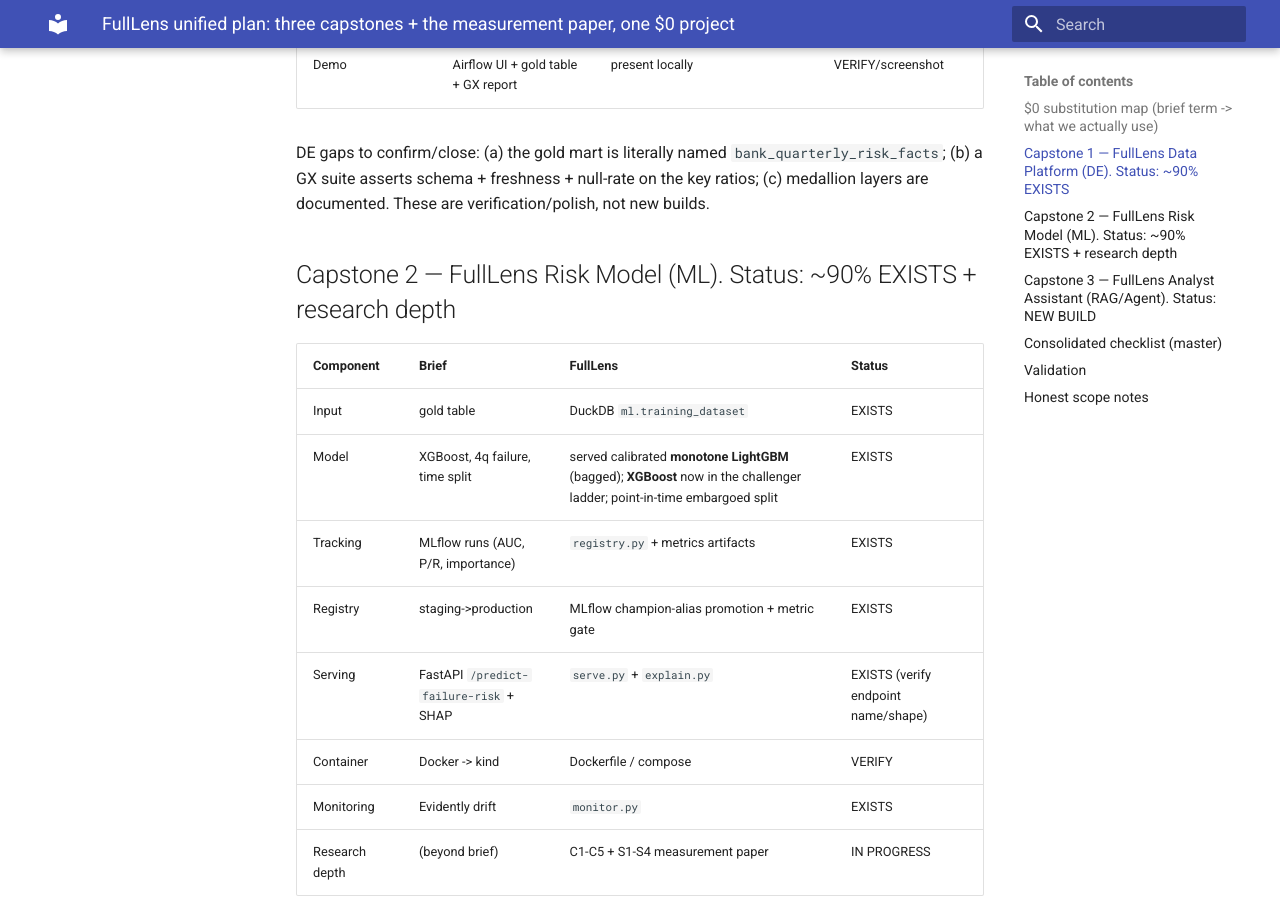
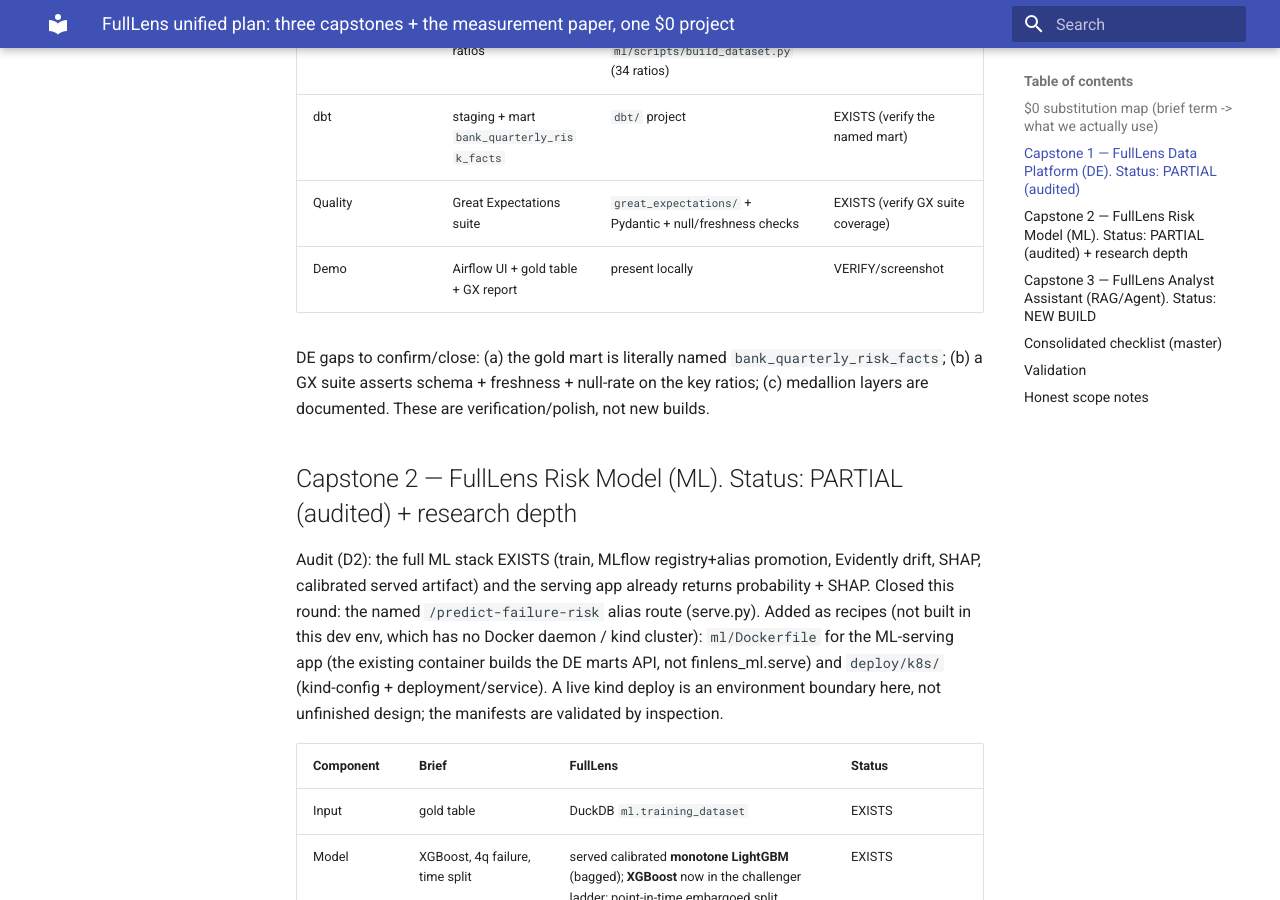
Before and after one commit to vaddhiparthy/FinLens-Banking-Stress-Intelligence-Platform, an MkDocs documentation site: the page built from docs/PROJECT_CAPSTONES.md, in a window 1280 px wide and 900 px high, scrolled down 1549 px. Built offline with MkDocs 1.6.1 and Material for MkDocs 9.7.7, drawn with Linux system fonts in a browser that asks for light colours; some of the changed text lies outside the part shown.

Commit message:
D2 (partial): /predict-failure-risk alias + ML-serving Docker/k8s recipes
- serve.py: named /predict-failure-risk route (returns probability + SHAP reasons), the
  Capstone-2 serving contract. The existing /predict already did this; this is the named alias.
- ml/Dockerfile: containerizes finlens_ml.serve (the prior container builds the DE marts API,
  not the model API). deploy/k8s/ kind-config + deployment/service manifests.
- Docker/kind are reproducible recipes validated by inspection, NOT built/applied here (no
  Docker daemon or cluster in this env) — an environment boundary, stated honestly.
- Corrected PROJECT_CAPSTONES: Capstones 1-2 are PARTIAL not ~90%; the DE bank-quarter gold
  mart and a real GX suite are genuinely missing (D1, next).

```diff
--- a/docs/PROJECT_CAPSTONES.md
+++ b/docs/PROJECT_CAPSTONES.md
@@ -21,7 +21,14 @@ they are. The capstones wrap around them.
 | Langfuse cloud | Langfuse self-host / OSS, or local trace JSONL |
 | Hosted LLM API | local Ollama model (no paid API; $0) |
 
-## Capstone 1 — FullLens Data Platform (DE). Status: ~90% EXISTS
+## Capstone 1 — FullLens Data Platform (DE). Status: PARTIAL (audited)
+
+Audit (D1): ingestion, the seven Airflow DAGs, the dbt project, the medallion layering, and
+the GX scaffold all EXIST. But two named criteria are genuinely MISSING, not just unnamed: the
+bank-quarter gold mart `bank_quarterly_risk_facts` does not exist (the dbt marts are
+industry-aggregate; the per-bank risk ratios live only in Python -> DuckDB `ml.training_dataset`),
+and the Great Expectations suites are trivial stubs (a `bank_id` null check + a row-count), with
+no schema/freshness/null-rate assertions on the risk ratios. These are real builds, below.
 
 | Component | Brief | FullLens | Status |
 |---|---|---|---|
@@ -37,7 +44,15 @@ DE gaps to confirm/close: (a) the gold mart is literally named `bank_quarterly_r
 (b) a GX suite asserts schema + freshness + null-rate on the key ratios; (c) medallion layers
 are documented. These are verification/polish, not new builds.
 
-## Capstone 2 — FullLens Risk Model (ML). Status: ~90% EXISTS + research depth
+## Capstone 2 — FullLens Risk Model (ML). Status: PARTIAL (audited) + research depth
+
+Audit (D2): the full ML stack EXISTS (train, MLflow registry+alias promotion, Evidently drift,
+SHAP, calibrated served artifact) and the serving app already returns probability + SHAP.
+Closed this round: the named `/predict-failure-risk` alias route (serve.py). Added as recipes
+(not built in this dev env, which has no Docker daemon / kind cluster): `ml/Dockerfile` for the
+ML-serving app (the existing container builds the DE marts API, not finlens_ml.serve) and
+`deploy/k8s/` (kind-config + deployment/service). A live kind deploy is an environment boundary
+here, not unfinished design; the manifests are validated by inspection.
 
 | Component | Brief | FullLens | Status |
 |---|---|---|---|
```
Also changed, not shown: 4 other files.
